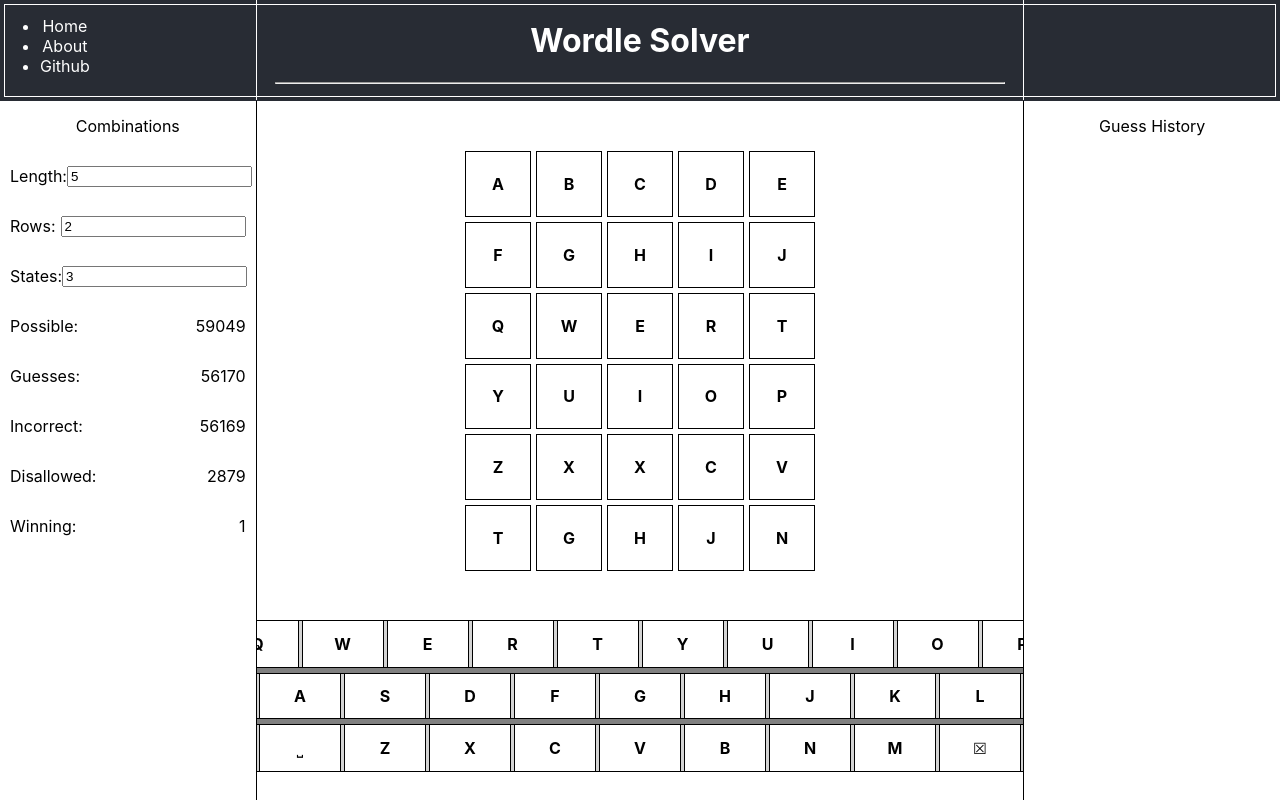
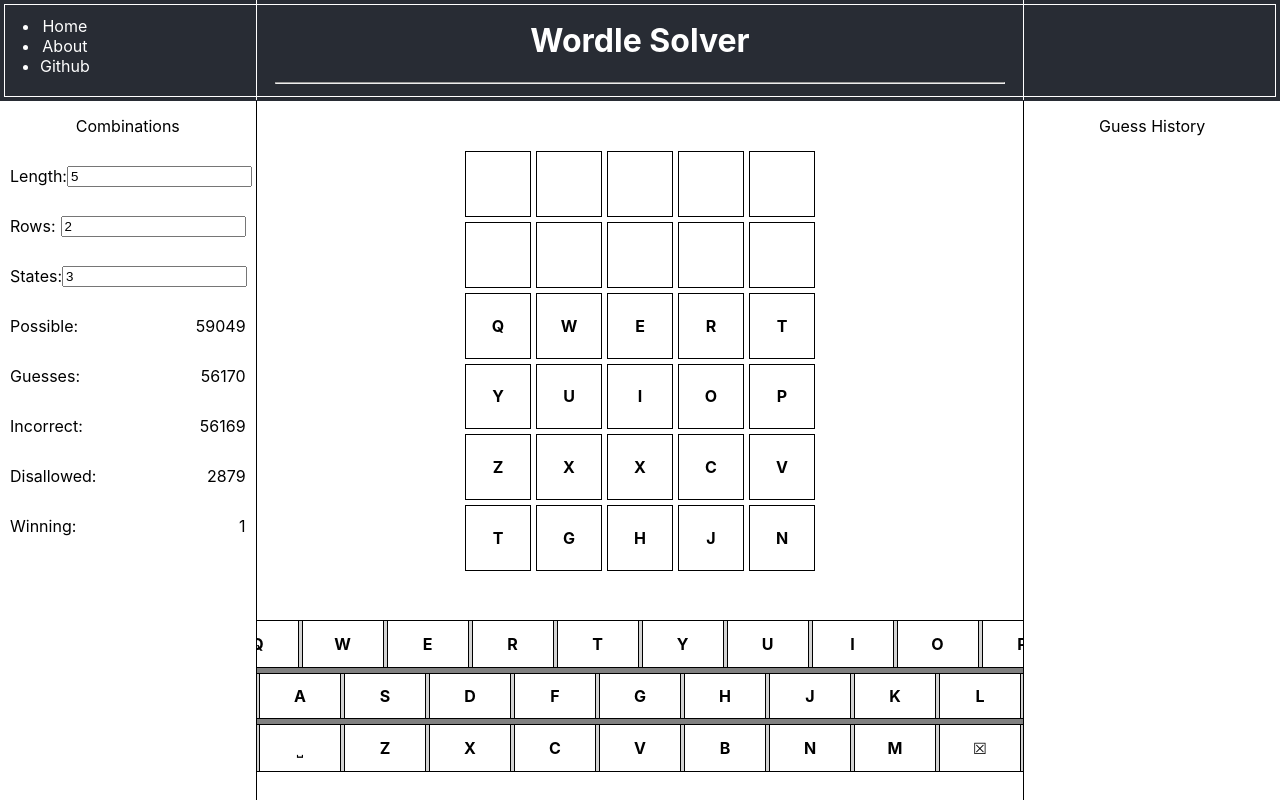
Before and after one commit to moontemplar212/WordleSolver, a React (Create React App) app in the folder webapp/: page / in a window 1280 px wide. Built offline with nearby package versions, Linux system fonts and the light colour scheme.

Commit message:
wip broken

```diff
--- a/webapp/src/App.css
+++ b/webapp/src/App.css
@@ -97,6 +97,12 @@
   min-height: 100%;
   border-left: 1px solid black;
   border-right: 1px solid black;
+  outline: none;
+}
+
+.col_middle:focus-within {
+  outline: 2px solid yellow;
+  outline-offset: -2px;
 }
 
 .col_side {
@@ -107,6 +113,12 @@
   align-items: stretch;
   min-width: 10%;
   min-height: 100%;
+}
+
+.history_list {
+  display: flex;
+  flex-direction: column;
+  padding: 10px;
 }
 
 .info {
--- a/webapp/src/App.js
+++ b/webapp/src/App.js
@@ -1,31 +1,59 @@
 import './App.css';
-import { TextInput } from './components/inputs/textInput/textInputComponent';
-import { TextDisplay } from './components/displays/textDisplay/textDisplayComponent';
-import { GridDisplay } from './components/displays/gridDisplay/gridDisplayComponent';
+import { useState } from 'react';
+import { TextInput } from './components/inputs/textInput/TextWithLabelInputComponent';
+import { TextDisplay } from './components/displays/textDisplay/TextWithLabelDisplayComponent';
+import { ArrayTextDisplay } from './components/displays/textDisplay/ArrayWithTextDisplayComponent';
+import { GridDisplay } from './components/displays/gridDisplay/GridDisplayComponent';
 
 const render = () => {
-  /**
-   * Wordle combination counts
-   *
-   * L: Length of words in a row ( number of letters )
-   * S: Number of states of each letter
-   * R: Number of rows
-   * I: Number of incorrect guesses
-   * D: Number of disallowed guesses
-   * W: Number of winning guesses, always 1
-   * G: Total guesses
-   * P: All possible guesses
-   *
-   */
+  const L = 5, S = 3, R = 2, W = 1;
 
-   const L = 5, S = 3, R = 2, W = 1;
+  /** USE HOOKS!!!!! */
 
-   let I, D, G, P;
+  const [ length, setLength ] = useState(L);
 
-   P = Math.pow(S, L*R);
-   I = Math.pow(Math.pow(S, L) - (L + 1), R);
-   G = I + W;
-   D = P - G;
+  const history = [];
+
+
+
+  let I, D, G, P;
+
+  P = Math.pow(S, L * R);
+  I = Math.pow(Math.pow(S, L) - (L + 1), R);
+  G = I + W;
+  D = P - G;
+
+  let displayTextArray = Array.apply(null, Array(L * R));
+
+  const OnKeyDownHandler = (e) => {
+    e.preventDefault();
+
+    console.log(`Key`, e.key);
+
+    const updateDisplayText = (newValue) => {
+      if (displayTextArray.includes(undefined)) {
+        displayTextArray[displayTextArray.indexOf(undefined)] = newValue
+      } else {
+        displayTextArray.push(newValue);
+      }
+      return displayTextArray;
+    };
+
+    const removeDisplayText = () => {
+      displayTextArray.pop();
+      return displayTextArray
+    };
+
+    if (e.key === 'Backspace') {
+      removeDisplayText();
+    } else if (e.key === 'Enter') {
+      // TODO
+    } else if (e.key) {
+      history.push(e.key);
+      updateDisplayText(e.key);
+    }
+    console.log(`DTA`, displayTextArray);
+  }
 
   return <div className="app">
     <div className="header_parent">
@@ -71,36 +99,28 @@
             <TextDisplay name="incorrect">{I}</TextDisplay>
           </div>
           <div className='info'>
-            {/**
-             * 5 * XXXXI followed by 2nd row all possible = 5 * ( 237 + 1 ) = 1190
-             * All possible 1st row followed by 5 * XXXXI = 5 * ( 237 + 1 ) = 1190
-             *                                                              = 2380
-             * 499:
-             *                                                              ------
-             *                                                              = 2879
-             */}
             <TextDisplay name="disallowed">{D}</TextDisplay>
           </div>
           <div className='info'>
             <TextDisplay name="winning">{W}</TextDisplay>
           </div>
         </div>
-        <div className="col_middle">
+        <div className="col_middle" tabIndex={-1} onKeyDown={OnKeyDownHandler}>
           <div className="spacer"></div>
           <GridDisplay>
             <div className="grid_row">
-              <div className="grid_col">a</div>
-              <div className="grid_col">b</div>
-              <div className="grid_col">c</div>
-              <div className="grid_col">d</div>
-              <div className="grid_col">e</div>
+              <div className="grid_col">{displayTextArray[0]}</div>
+              <div className="grid_col">{displayTextArray[1]}</div>
+              <div className="grid_col">{displayTextArray[2]}</div>
+              <div className="grid_col">{displayTextArray[3]}</div>
+              <div className="grid_col">{displayTextArray[4]}</div>
             </div>
             <div className="grid_row">
-              <div className="grid_col">f</div>
-              <div className="grid_col">g</div>
-              <div className="grid_col">h</div>
-              <div className="grid_col">i</div>
-              <div className="grid_col">j</div>
+              <div className="grid_col">{displayTextArray[5]}</div>
+              <div className="grid_col">{displayTextArray[6]}</div>
+              <div className="grid_col">{displayTextArray[7]}</div>
+              <div className="grid_col">{displayTextArray[8]}</div>
+              <div className="grid_col">{displayTextArray[9]}</div>
             </div>
             <div className="grid_row">
               <div className="grid_col">q</div>
@@ -175,11 +195,11 @@
                 </div>
               </div>
             </div>
-        </div>
+          </div>
         </div>
         <div className="col_side">
           <div className='spacer'>Guess History</div>
-          <div></div>
+          <ArrayTextDisplay className='history_list'>{history}</ArrayTextDisplay>
         </div>
       </div>
     </div>
--- a/webapp/src/components/displays/gridDisplay/gridDisplayComponent.js
+++ b/webapp/src/components/displays/gridDisplay/gridDisplayComponent.js
@@ -1,48 +1,7 @@
-import { useState, useEffect } from 'react';
 import '../../Components.css';
 
-export const GridDisplay = (props) => {
-  const L = 5;
-  const R = 6;
-
-  const [ displayTextArray, setDisplayTextArray ] = useState(Array(L * R));
-
-  const updateDisplayText = useEffect((newValue) => {
-    setDisplayTextArray( oldArray => {
-      return [ ...oldArray, newValue ]
-    });
-  }, []);
-
-  const removeDisplayText = useEffect(() => {
-    setDisplayTextArray( oldArray => { oldArray.pop(); return oldArray });
-  }, []);
-
-  /**
-   * I have a display grid with L * R letters => an array L * R long
-   *
-   * When a keyEvent happens, then I want to push that keyValue to the first position that is null
-   *
-   * And render the array values into each child in order
-   *
-   * If a backspace keyEvent is fired then delete the last non null value from the Array
-   */
-
-  // const onKeyDownHandler = (e) => {
-  //   e.preventDefault();
-  //   if(e.key === 'Backspace') {
-  //     removeDisplayText();
-  //   } else if (e.key === 'Enter') {
-  //     // TODO
-  //   } else if (e.key) {
-  //     const keyValue = e.target.value;
-  //     updateDisplayText(keyValue);
-  //   }
-  //   console.log(`DTA`, displayTextArray);
-  // }
-
-  const onKeyDownHandler = (e) => console.log(e.key);
-
+export const GridDisplay = props => {
   return (
-    <div className="grid_display" onKeyDown={onKeyDownHandler}>{props.children}</div>
+    <div className="grid_display">{props.children}</div>
   )
 }
--- /dev/null
+++ b/webapp/src/components/displays/textDisplay/ArrayWithTextDisplayComponent.js
@@ -0,0 +1,12 @@
+import '../../Components.css';
+import { useArray } from '../../hooks';
+
+export const ArrayTextDisplay = props => {
+  const textList = useArray(props.children);
+
+  const childComponents = textList.map((text, idx) => <div key={idx}>{text}</div>);
+
+  return (
+    <div className="text_display">{childComponents}</div>
+  )
+}
--- a/webapp/src/components/displays/textDisplay/textDisplayComponent.js
+++ b/webapp/src/components/displays/textDisplay/TextWithLabelDisplayComponent.js
@@ -1,7 +1,7 @@
 import '../../Components.css';
-import { useText } from '../../hooks/textHook';
+import { useText } from '../../hooks';
 
-export const TextDisplay = (props) => {
+export const TextDisplay = props => {
   const [ text ] = useText(props.children);
   const labelName = `${String(props?.name)[0].toUpperCase()}${String(props?.name).slice(1)}: `;
 
--- /dev/null
+++ b/webapp/src/components/hooks.js
@@ -0,0 +1,13 @@
+import { useEffect, useState } from 'react';
+
+export const useText = defaultValue => {
+  return useState(defaultValue ?? '');
+}
+
+export const useArray = defaultValue => {
+  return useState(defaultValue ?? []);
+}
+
+export const useInt = defaultValue => {
+  return useState(defaultValue ?? 0);
+}
--- a/webapp/src/components/hooks/textHook.js
+++ /dev/null
@@ -1,5 +0,0 @@
-import { useState } from 'react';
-
-export const useText = (defaultValue) => {
-  return useState(defaultValue ?? '');
-}
--- a/webapp/src/components/inputs/textInput/textInputComponent.js
+++ b/webapp/src/components/inputs/textInput/TextWithLabelInputComponent.js
@@ -1,7 +1,7 @@
 import '../../Components.css';
-import { useText } from '../../hooks/textHook';
+import { useText } from '../../hooks';
 
-export const TextInput = (props) => {
+export const TextInput = props => {
   const [ text , setText ] = useText(props.children);
   const labelName = `${String(props?.name)[0].toUpperCase()}${String(props?.name).slice(1)}: `;
   const length = parseInt(props?.length) ?? 1;
```
